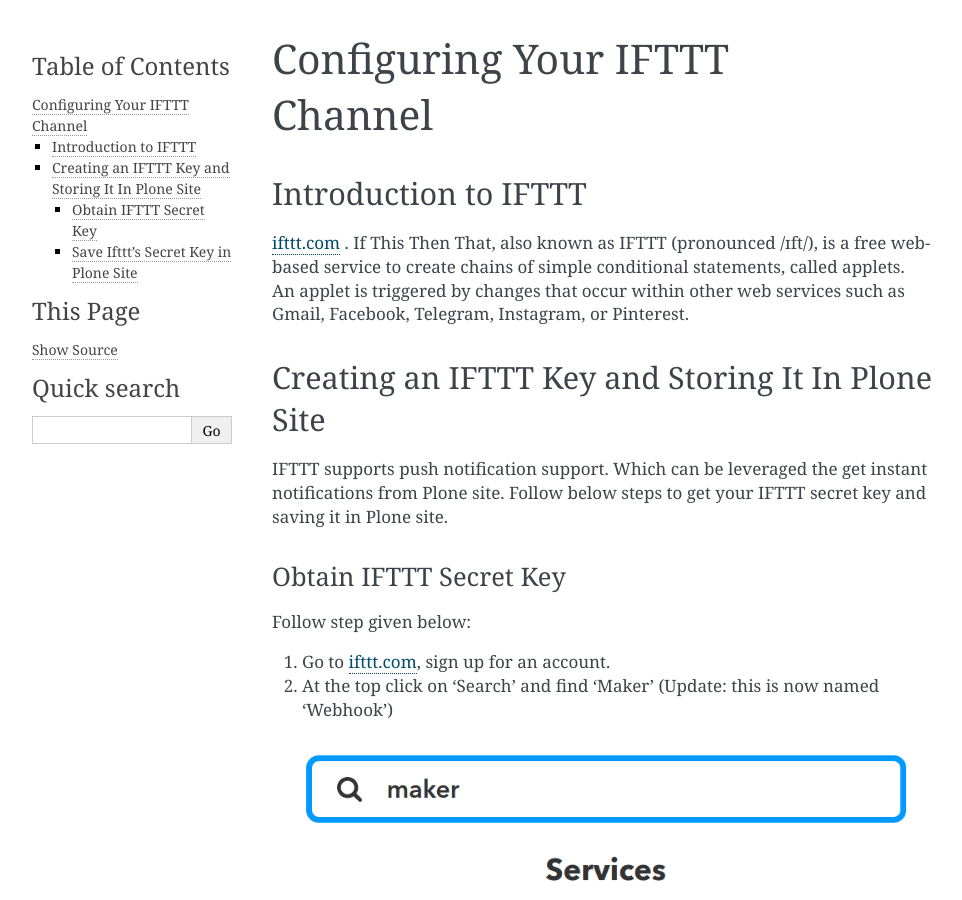
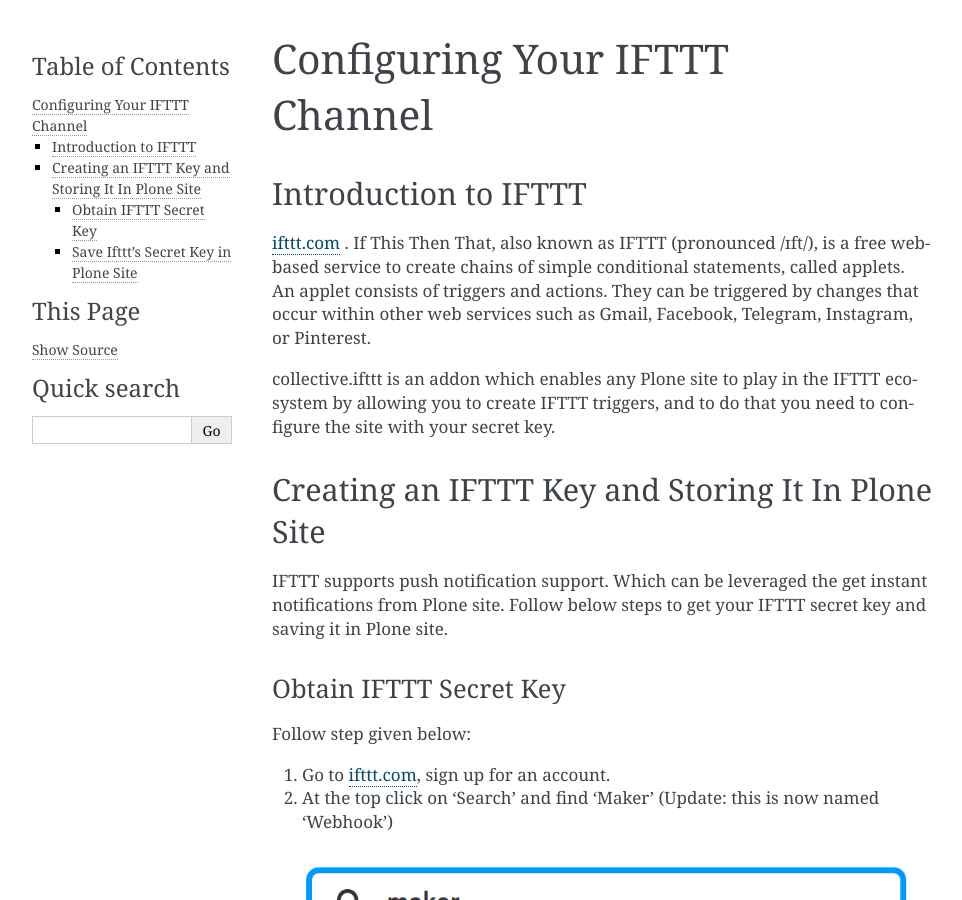
Before and after one commit to collective/collective.ifttt, a Sphinx documentation site: the page built from docs/Configuring_Your_IFTTT_Secret_Key.rst, in a window 1280 px wide and 900 px high. Shown: the whole window, without its empty margins (148-1110 px from the left). Built offline with Sphinx 7.4.7, drawn with Linux system fonts in a browser that asks for light colours.

Commit message:
updated documentation

```diff
--- a/docs/Configuring_Your_IFTTT_Secret_Key.rst
+++ b/docs/Configuring_Your_IFTTT_Secret_Key.rst
@@ -6,8 +6,13 @@
 
 `ifttt.com <https://ifttt.com/discover>`_ . If This Then That, also known as IFTTT (pronounced /ɪft/),
 is a free web-based service to create chains of simple conditional statements,
-called applets. An applet is triggered by changes that occur within other web services such as
-Gmail, Facebook, Telegram, Instagram, or Pinterest.
+called applets.
+An applet consists of triggers and actions. They can be triggered by changes that occur within other
+web services such as Gmail, Facebook, Telegram, Instagram, or Pinterest.
+
+collective.ifttt is an addon which enables any Plone site
+to play in the IFTTT ecosystem by allowing you to create IFTTT triggers,
+and to do that you need to configure the site with your secret key.
 
 Creating an IFTTT Key and Storing It In Plone Site
 --------------------------------------------------
```
